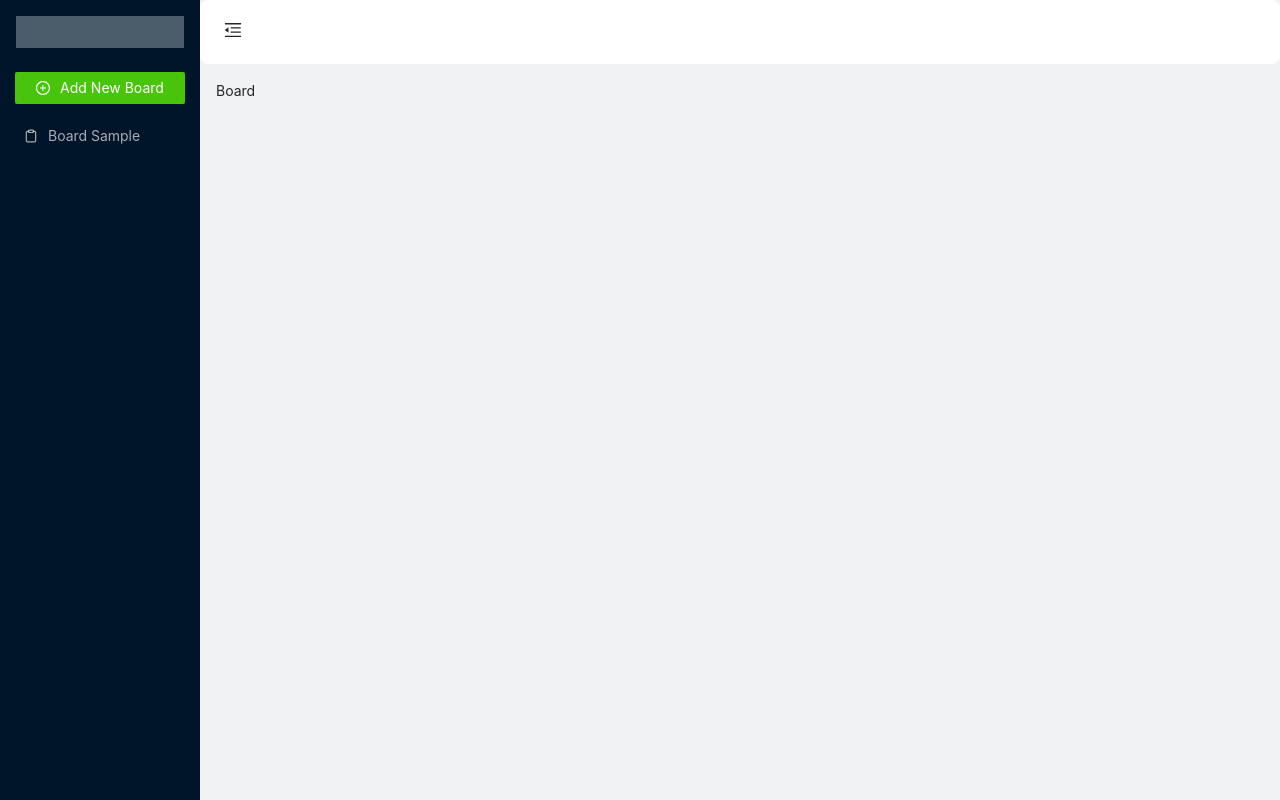
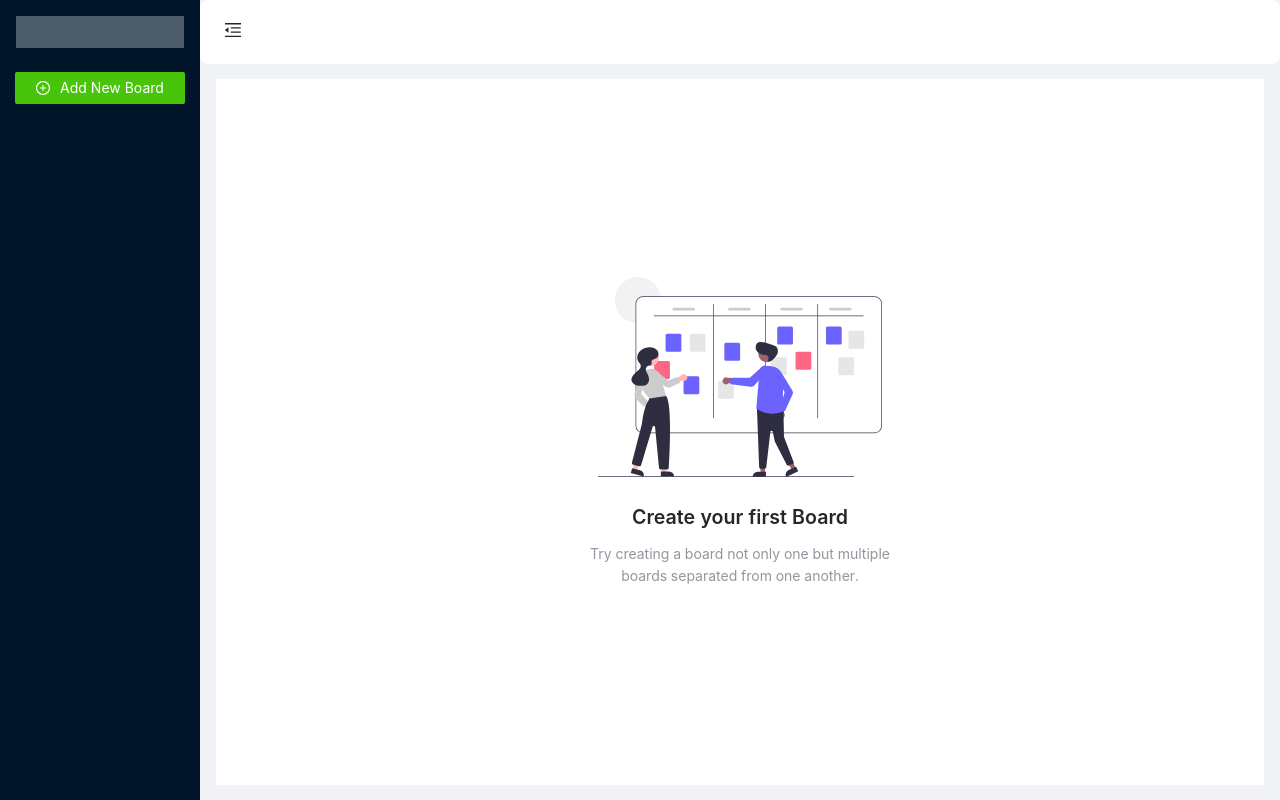
Before and after one commit to Phibee/crypto-board, a React (Create React App) app: page / in a window 1280 px wide. Built offline with nearby package versions, Linux system fonts and the light colour scheme.

Commit message:
Added Home Page; Styling updates; deletion of column;

```diff
--- a/src/App.css
+++ b/src/App.css
@@ -56,4 +56,5 @@ html {
 
 .ant-page-header-heading-title {
   color: #333 !important;
+  font-size: 1.3em !important;
 }
--- a/src/components/Layout.tsx
+++ b/src/components/Layout.tsx
@@ -25,16 +25,9 @@ const LayoutPage: React.FC<ILayoutProps> = ({ children, ...props }) => {
                 onClick: toggle,
               })}
             </Header>
-            <Breadcrumb style={{margin: '16px 16px'}}>
-              <Breadcrumb.Item>Board</Breadcrumb.Item>
-            </Breadcrumb>
             <Content
               style={{
-                margin: '5px 16px 24px',
-                paddingTop: 20,
-                paddingLeft: 20,
-                paddingRight: 20,
-                paddingBottom: 25,
+                margin: '15px 16px 15px',
                 minHeight: 280,
                 overflow: 'auto',
               }}>
--- a/src/components/TaskLane.tsx
+++ b/src/components/TaskLane.tsx
@@ -43,11 +43,7 @@ export interface ITaskLaneProps {
 const {TextArea} = Input;
 
 const TaskLane: React.FC<ITaskLaneProps> = ({id, title, cards, ...props}) => {
-  const handleStart = (e: any) => {};
-  const handleDrag = (e: any) => {};
-  const handleStop = (e: any) => {};
-
-  const {addCardToBoardItem} = useAppStore();
+  const {addCardToBoardItem, deleteBoardItem} = useAppStore();
   const [isModalVisible, setIsModalVisible] = React.useState(false);
   const [card, setCard] = React.useState<Omit<CardProps, 'id'>>();
 
@@ -67,10 +63,17 @@ const TaskLane: React.FC<ITaskLaneProps> = ({id, title, cards, ...props}) => {
     setCard(undefined);
   };
 
+  const handleDeleteColumn = () => {
+    deleteBoardItem(id);
+  };
+
   const menu = (
     <Menu>
       <Menu.Item onClick={handleShowAddCardModal}>
         <span>Add New Card</span>
+      </Menu.Item>
+      <Menu.Item onClick={handleDeleteColumn}>
+        <span>Delete this Column</span>
       </Menu.Item>
     </Menu>
   );
--- a/src/pages/Board.tsx
+++ b/src/pages/Board.tsx
@@ -23,7 +23,6 @@ const BoardView: React.FC<IBoardViewProps> = ({...props}) => {
 
   const [isModalVisible, setIsModalVisible] = React.useState(false);
   const [inputVal, setInputVal] = React.useState<string>('');
-  console.log({columns});
 
   const handleOnOk = React.useCallback(() => {
     if (inputVal === '') return;
@@ -43,6 +42,10 @@ const BoardView: React.FC<IBoardViewProps> = ({...props}) => {
 
   React.useEffect(() => {
     const items = boardItems.filter(b => b.boardId === id);
+    if (boards.length == 0 && boardItems.length == 0) {
+      history.push('/');
+      return;
+    }
 
     setBoardName(boards.filter(b => b.id === id)[0].title);
     setColumns(items);
@@ -84,10 +87,10 @@ const BoardView: React.FC<IBoardViewProps> = ({...props}) => {
           <PageHeader
             className="site-page-header-responsive"
             title={boardName}
-            style={{padding: 0}}
+            style={{padding: '10px 15px', background: 'white', marginBottom: 15}}
             extra={[
               <Button icon={<PlusOutlined />} type="primary" onClick={handleShowAddItemModal}>
-                Add New Item
+                Add Column
               </Button>,
             ]}
           />
@@ -107,7 +110,7 @@ const BoardView: React.FC<IBoardViewProps> = ({...props}) => {
 
       {/* Modal for new board */}
       <Modal
-        title="Create New Board Item"
+        title="Create New Board Column"
         visible={isModalVisible}
         onOk={handleOnOk}
         onCancel={handleOnCancel}>
--- /dev/null
+++ b/src/pages/Home.tsx
@@ -0,0 +1,53 @@
+import React from 'react';
+import imgRes from '../assets/images/kanban.svg';
+import styled from 'styled-components';
+import useAppStore from '../store';
+
+const ContentTitleStyled = styled.div`
+  margin-top: 25px;
+  font-size: 1.4em;
+  font-weight: 600;
+  text-align: center;
+`;
+const ContentSubTitleStyled = styled.div`
+  margin-top: 10px;
+  text-align: center;
+  font-size: 1em;
+  color: #94959f;
+  width: 300px;
+`;
+
+export interface IHomeProps {}
+
+const NoBoardFound = () => {
+  return (
+    <>
+      <img src={imgRes} height={200} />
+      <ContentTitleStyled>Create your first Board</ContentTitleStyled>
+      <ContentSubTitleStyled>
+        Try creating a board not only one but multiple boards separated from one another.
+      </ContentSubTitleStyled>
+    </>
+  );
+};
+
+const Home: React.FC<IHomeProps> = props => {
+  const {boards} = useAppStore();
+  return (
+    <>
+      <div
+        style={{
+          display: 'flex',
+          flexDirection: 'column',
+          height: '100%',
+          alignItems: 'center',
+          justifyContent: 'center',
+          background: 'white',
+        }}>
+        {boards.length === 0 && <NoBoardFound />}
+      </div>
+    </>
+  );
+};
+
+export default Home;
--- a/src/router/index.tsx
+++ b/src/router/index.tsx
@@ -1,14 +1,14 @@
 import React from "react";
 import { BrowserRouter as Router, Switch, Route } from "react-router-dom";
 
-import Board from "../pages/Board";
-import { BoardItemProps } from "../types/board.item";
+import Home from '../pages/Home';
+import Board from '../pages/Board';
 
 export const AdminRoutes: React.VFC<{}> = () => {
   return (
     <>
       <Route path="/" exact>
-            <div></div>
+        <Home />
       </Route>
       <Route path="/board/:id" exact>
         <Board />
--- a/src/store/index.ts
+++ b/src/store/index.ts
@@ -13,7 +13,7 @@ export type AppStore = {
   addBoardItem: (item: BoardItemProps) => void;
   updateBoardItem: (item: BoardItemProps) => void;
   updateBoardItems: (boardId: string, items: BoardItemProps[]) => void;
-  deleteBoardItem: () => void;
+  deleteBoardItem: (boardItemId: string) => void;
   addCardToBoardItem: (boardItemId: string, card: Omit<CardProps, 'id'>) => void;
 };
 
@@ -21,7 +21,7 @@ const useAppStore = create<AppStore>(
   persist(
     (set, get) => ({
       boardItems: [],
-      boards: [{id: uuid(), title: 'Board Sample'}],
+      boards: [],
       addBoard: boardName =>
         set(state =>
           produce(state, draft => {
@@ -48,7 +48,14 @@ const useAppStore = create<AppStore>(
             draft.boardItems = [...otherItems, ...items];
           }),
         ),
-      deleteBoardItem: () => set(state => produce(state, draft => {})),
+      deleteBoardItem: boardItemId =>
+        set(state =>
+          produce(state, draft => {
+            let boardColumnToDeleteIndex = state.boardItems.findIndex(bi => bi.id === boardItemId);
+
+            draft.boardItems.splice(boardColumnToDeleteIndex, 1);
+          }),
+        ),
       addCardToBoardItem: (boardItemId, card) =>
         set(state =>
           produce(state, draft => {
```
Also changed, not shown: src/assets/images/kanban.svg (added). Lines whose indentation alone changed are shown as unchanged.
